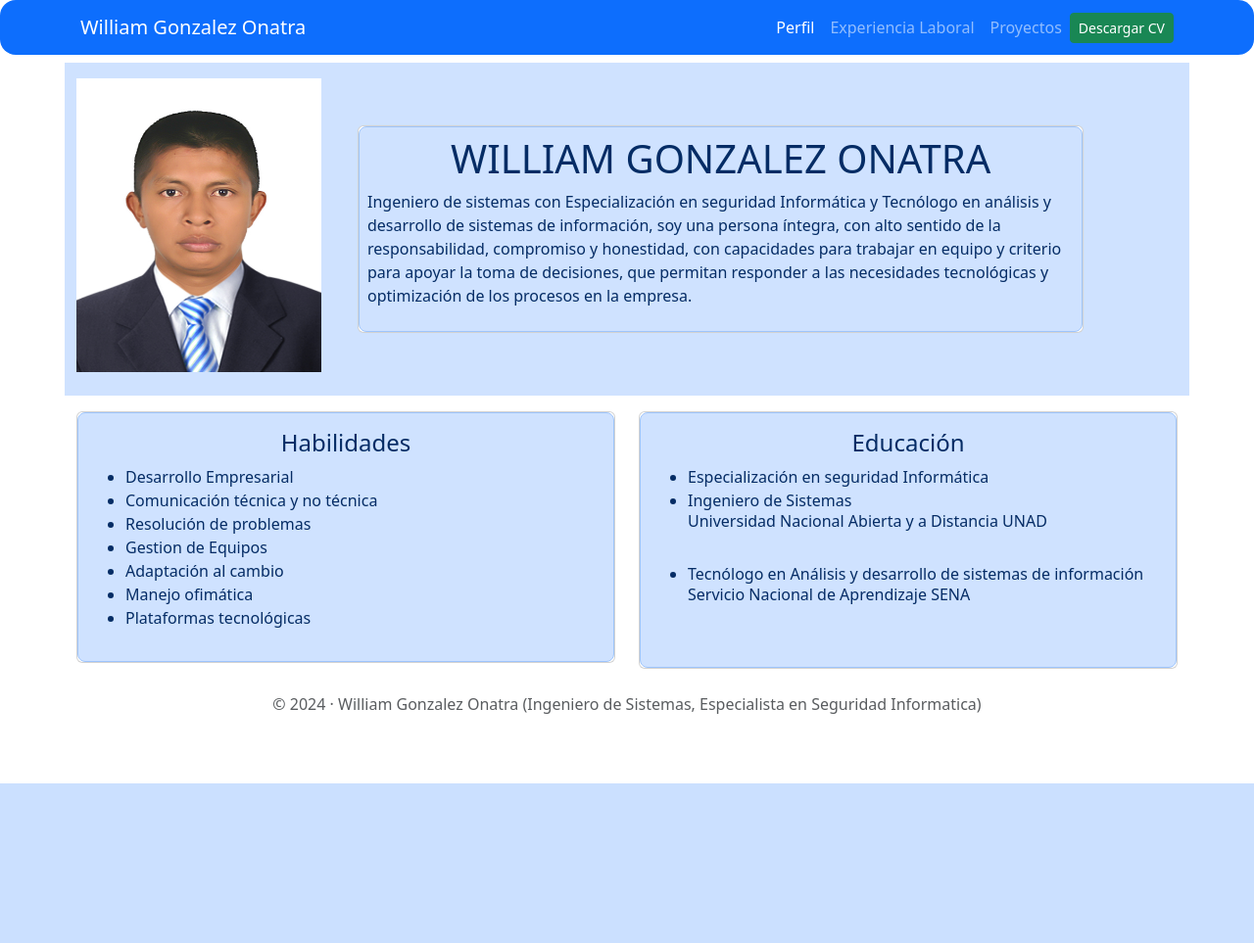
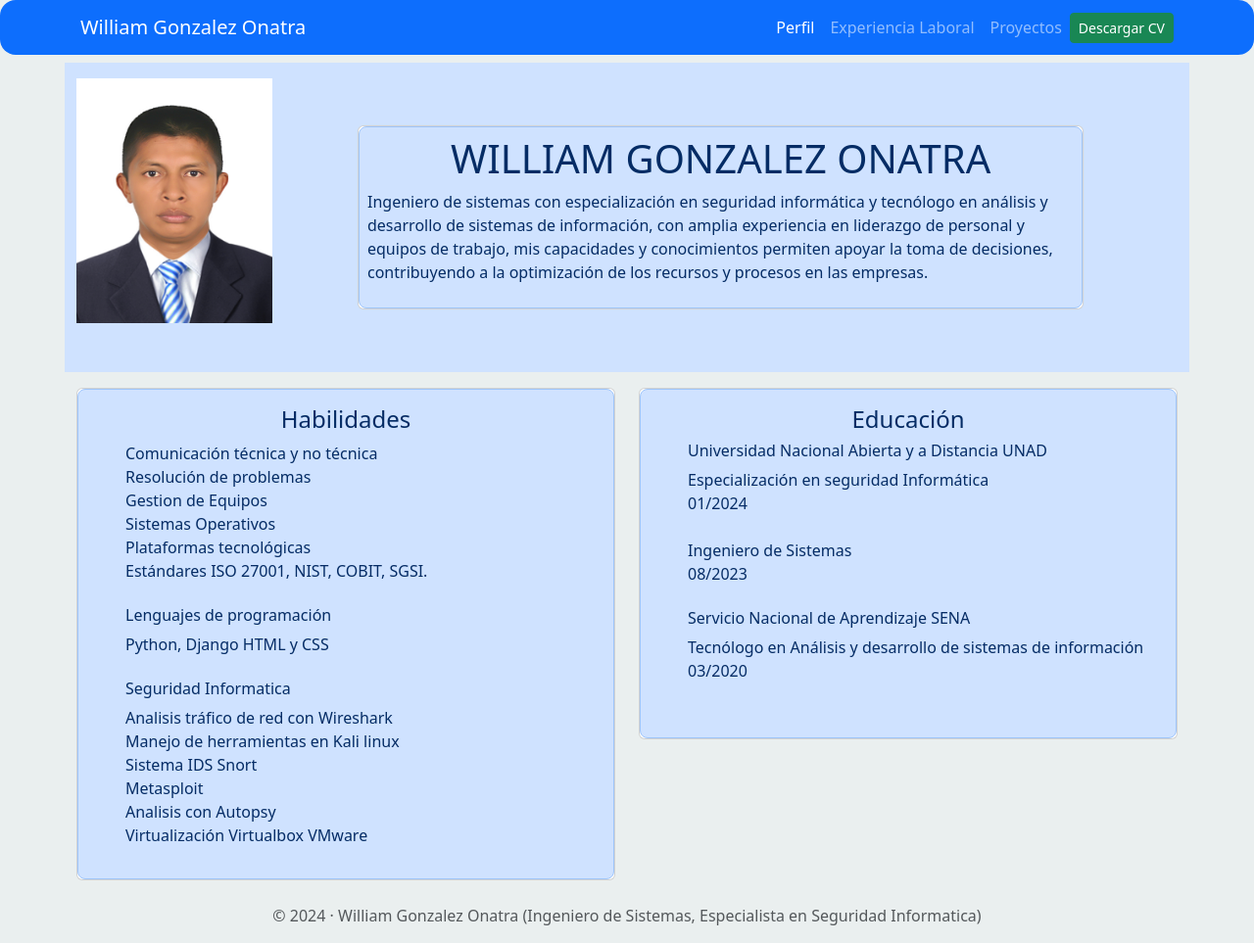
Before and after one commit to willi0710/Portafolio, a Django app: page / in a window 1280 px wide. Shown: the whole page at 98% size. Before the commit the page ends 800 px from the top, so only its background shows below. Run offline with Django 4.2, Linux system fonts and the light colour scheme.

Commit message:
nuevas actualizaciones

```diff
--- a/django_portafolio/urls.py
+++ b/django_portafolio/urls.py
@@ -23,7 +23,7 @@ from django.conf import settings
 urlpatterns = [
     path('admin/', admin.site.urls),
     path('proyectos/', include('proyectos.urls')),
-    path('', views.home, name = 'home'),
+    path('', views.index, name = 'index'),
     path('explaboral/', views.explaboral, name='explaboral'),
 ]
 
--- a/miPortafolio/static/main.css
+++ b/miPortafolio/static/main.css
@@ -1,7 +1,7 @@
 body{
-    background: blue !important;
+    background: rgb(234, 239, 239) !important;
 }
 
-ul {
+.lista-sin-viñetas {
     list-style-type: none; /* Elimina las viñetas */
   }
--- a/miPortafolio/templates/base.html
+++ b/miPortafolio/templates/base.html
@@ -6,7 +6,7 @@
     <meta name="viewport" content="width=device-width, initial-scale=1.0">
     <title>Document</title>
     <link href="https://cdn.jsdelivr.net/npm/bootstrap@5.3.2/dist/css/bootstrap.min.css" rel="stylesheet" integrity="sha384-T3c6CoIi6uLrA9TneNEoa7RxnatzjcDSCmG1MXxSR1GAsXEV/Dwwykc2MPK8M2HN" crossorigin="anonymous">
-    <!--<link rel="stylesheet" href="{% static 'main.css'%}"-->
+    <link rel="stylesheet" href="{% static 'main.css'%}">
 </head>
 <body>
 
--- a/miPortafolio/templates/home.html
+++ b/miPortafolio/templates/index.html
@@ -14,13 +14,13 @@
     {% load static %}
     <header class="row bg-primary-subtle">
         <div class="col-md-3 my-3 ">
-            <img src="{% static 'miPortafolio/FOTO_W.jpg'%}" alt="" width="250" height="300">
+            <img src="{% static 'miPortafolio/FOTO_W.jpg'%}" alt="" width="200" height="250">
         </div>
         <div class="col-md-8 my-5">
             <div class="card my-3">
                 <div class="card-body p-2 text-primary-emphasis bg-primary-subtle border border-primary-subtle rounded-3">
                     <h1 class="text-center">WILLIAM GONZALEZ ONATRA</h1>
-                    <p>Ingeniero de sistemas con Especialización en seguridad Informática y Tecnólogo en análisis y desarrollo de sistemas de información, soy una persona íntegra, con alto sentido de la responsabilidad, compromiso y honestidad, con capacidades para trabajar en equipo y criterio para apoyar la toma de decisiones, que permitan responder a las necesidades tecnológicas y optimización de los procesos en la empresa.</p>
+                    <p>Ingeniero de sistemas con especialización en seguridad informática y tecnólogo en análisis y desarrollo de sistemas de información, con amplia experiencia en liderazgo de personal y equipos de trabajo, mis capacidades y conocimientos permiten apoyar la toma de decisiones, contribuyendo a la optimización de los recursos y procesos en las empresas.</p>
                 </div>
             </div>
         </div>
@@ -30,14 +30,22 @@
             <div class="card">
                 <div class="card-body p-3 text-primary-emphasis bg-primary-subtle border border-primary-subtle rounded-3">
                     <h4 class="text-center">Habilidades</h4>
-                    <ul>
-                        <li>Desarrollo Empresarial</li>
+                    <ul class="lista-sin-viñetas">
                         <li>Comunicación técnica y no técnica</li>
                         <li>Resolución de problemas</li>
                         <li>Gestion de Equipos</li>
-                        <li>Adaptación al cambio</li>
-                        <li>Manejo ofimática</li>
+                        <li>Sistemas Operativos</li>
                         <li>Plataformas tecnológicas</li>
+                        <li>Estándares ISO 27001, NIST, COBIT, SGSI.</li><br>
+                        <h6>Lenguajes de programación</h6>
+                        <li>Python, Django HTML y CSS</li><br>
+                        <h6>Seguridad Informatica</h6>
+                        <li>Analisis tráfico de red con Wireshark</li>
+                        <li>Manejo de herramientas en Kali linux</li>
+                        <li>Sistema IDS Snort</li>
+                        <li>Metasploit </li>
+                        <li>Analisis con Autopsy</li>
+                        <li>Virtualización Virtualbox VMware</li>
                     </ul>
                 </div>
             </div>
@@ -46,12 +54,15 @@
             <div class="card">
                 <div class="card-body p-3 text-primary-emphasis bg-primary-subtle border border-primary-subtle rounded-3">
                     <h4 class="text-center">Educación</h4>
-                    <ul>
+                    <ul class="lista-sin-viñetas">
+                        <h6>Universidad Nacional Abierta y a Distancia UNAD</h6>
                         <li>Especialización en seguridad Informática</li>
+                        <li>01/2024</li><br>
                         <li>Ingeniero de Sistemas</li>
-                        <h6>Universidad Nacional Abierta y a Distancia UNAD</h6><br>
+                        <li>08/2023</li><br>
+                        <h6>Servicio Nacional de Aprendizaje SENA</h6>
                         <li>Tecnólogo en Análisis y desarrollo de sistemas de información</li>
-                        <h6>Servicio Nacional de Aprendizaje SENA</h6><br>
+                        <li>03/2020</li> <br>
                     </ul>
                 </div>
             </div>
--- a/miPortafolio/views.py
+++ b/miPortafolio/views.py
@@ -1,8 +1,8 @@
 from django.shortcuts import render
 
 # Create your views here.
-def home(request):
-    return render(request, 'home.html')
+def index(request):
+    return render(request, 'index.html')
 
 def explaboral(request):
     return render(request, 'explaboral.html')
```
Also changed, not shown: miPortafolio/templates/explaboral.html (+11 -11 lines).
